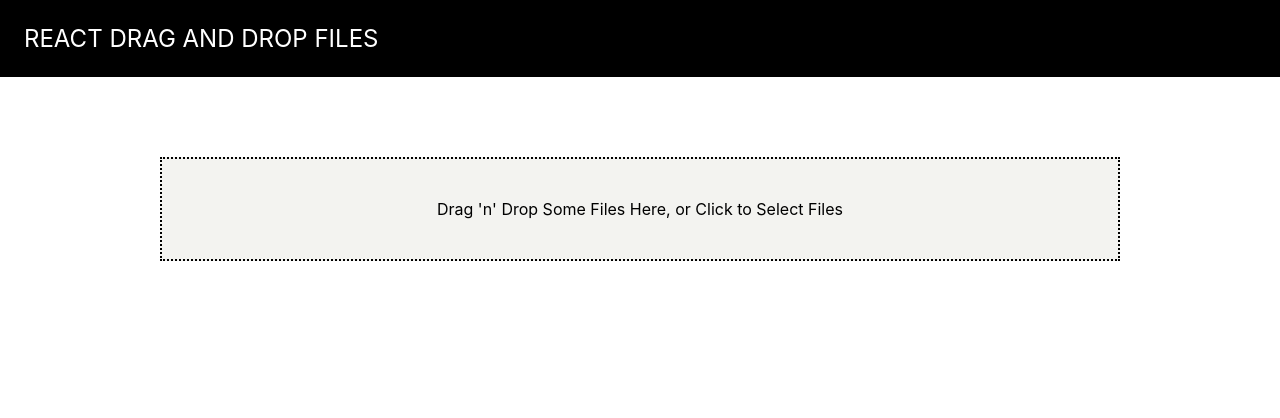
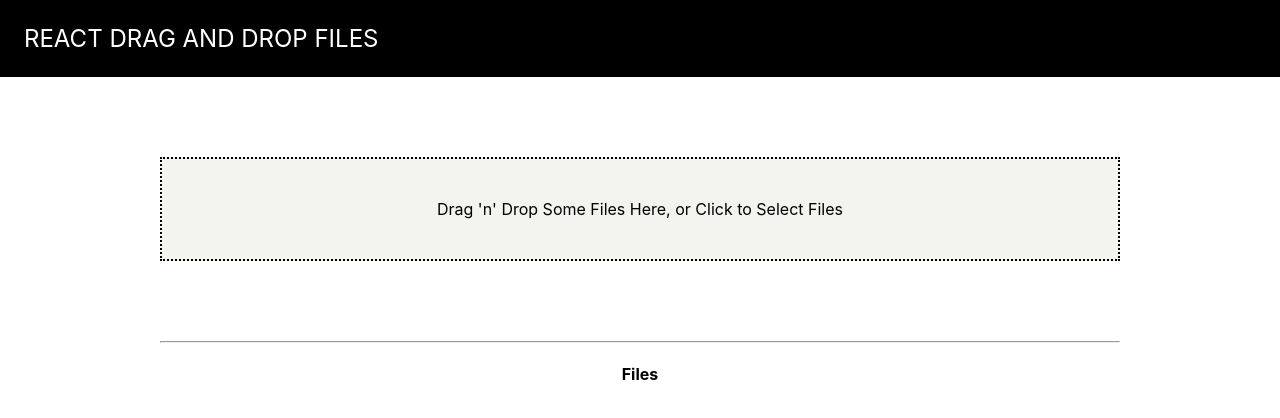
Before and after one commit to sleeplesseditor/DragAndDropFilesReact, a React (Create React App) app: page / in a window 1280 px wide. Shown: the top 418 px of the page. Built offline with nearby package versions, Linux system fonts and the light colour scheme.

Commit message:
File list created for Dropzone options

```diff
--- a/src/App.css
+++ b/src/App.css
@@ -38,8 +38,9 @@ li a {
     margin-right: 1.5rem;
 }
 
+/* DROPZONE */
+
 .dropzone {
-  margin: 5rem 10rem;
   background-color: rgb(243, 243, 240);
   padding: 1.5rem;
   border: dotted 2px;
@@ -47,6 +48,14 @@ li a {
   cursor: pointer;
 }
 
+.dropzone-filelist li {
+  text-align: left;
+}
+
+.dropzone, .dropzone-filelist {
+  margin: 5rem 10rem;
+}
+
 .dropzone:hover {
   background-color: rgb(211, 211, 210);
 }
--- a/src/components/DropZone.js
+++ b/src/components/DropZone.js
@@ -15,9 +15,17 @@ function DropZone() {
 
     acceptedFiles.forEach(file => reader.readAsBinaryString(file))
   }, [])
-  const {getRootProps, getInputProps, isDragActive} = useDropzone({onDrop})
+
+  const {acceptedFiles, getRootProps, getInputProps, isDragActive} = useDropzone({onDrop});
+  const files = acceptedFiles.map(file => (
+      <li key={file.path}>
+        {file.path} – {file.size} bytes
+      </li>
+  ))
 
   return (
+    <React.Fragment>
+        <div>
             <div {...getRootProps()} className="dropzone">
                 <input {...getInputProps()} className="dropzone-input"/>
                 {
@@ -26,7 +34,14 @@ function DropZone() {
                     <p>Drag 'n' Drop Some Files Here, or Click to Select Files</p>
                 }
             </div>
-  )
+            <div className="dropzone-filelist">
+                <hr />
+                <h4>Files</h4>
+                <ul>{files}</ul>
+            </div>
+        </div>
+    </React.Fragment>
+  );
 };
 
 export default DropZone;
```
Lines whose indentation alone changed are shown as unchanged.
